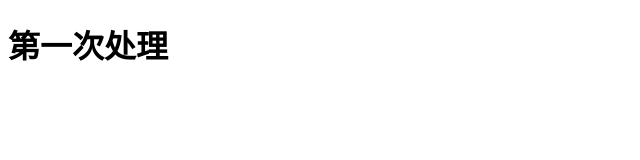
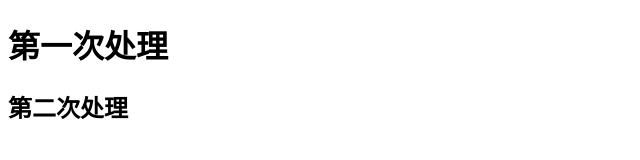
Before and after one commit to chenjunzzzz/-, a plain HTML site: page demo/index.html in a window 1280 px wide. Shown: the whole page, without its empty margins (0-640 px from the left). Drawn offline with Linux system fonts and the light colour scheme.

Commit message:
第二次修该

```diff
--- a/demo/index.html
+++ b/demo/index.html
@@ -8,5 +8,6 @@
 </head>
 <body>
     <h1>第一次处理</h1>
+    <h2>第二次处理</h2>
 </body>
 </html>
```
